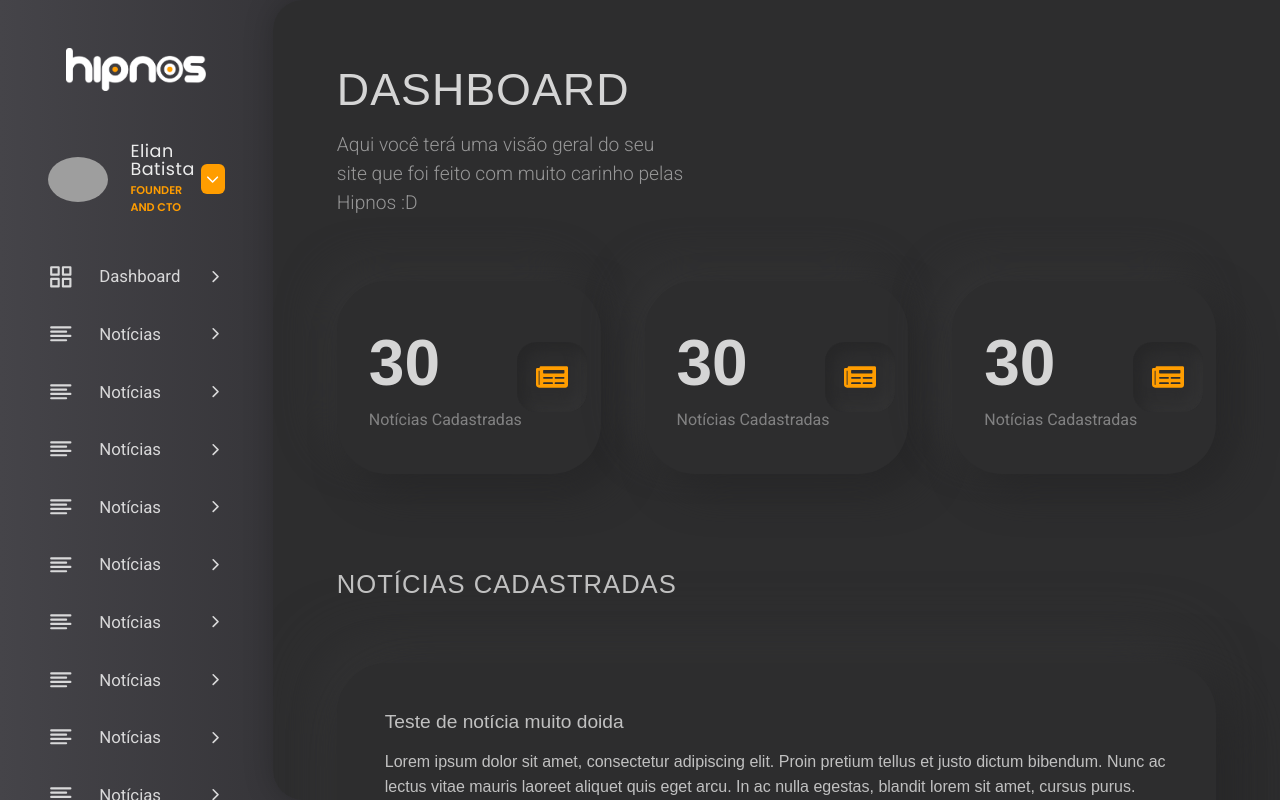
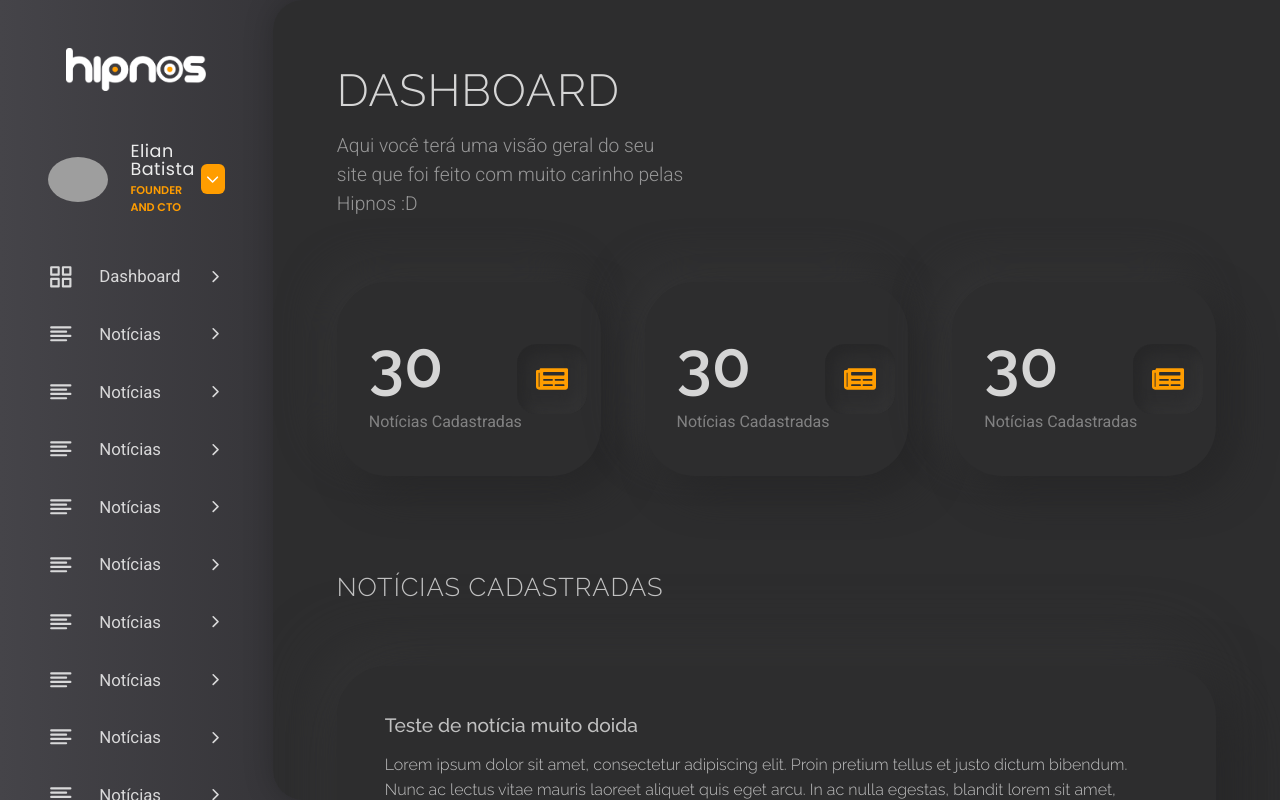
Before and after one commit to agenciahipnos/admin-panel, a React (Create React App) app: page / in a window 1280 px wide. Built offline with nearby package versions, Linux system fonts and the light colour scheme; grey boxes are pictures that could not be loaded.

Commit message:
style css

```diff
--- a/src/styles/styles.scss
+++ b/src/styles/styles.scss
@@ -1,5 +1,6 @@
 @import url('https://fonts.googleapis.com/css2?family=Poppins:wght@100;200;300;400;500;600;700;800;900&display=swap');
 @import url('https://fonts.googleapis.com/css2?family=Roboto:wght@100;300;400;500;700;900&display=swap');
+@import url('https://fonts.googleapis.com/css2?family=Raleway:wght@200;300;400;500;600&display=swap');
 
 * {
   margin: 0;
```
